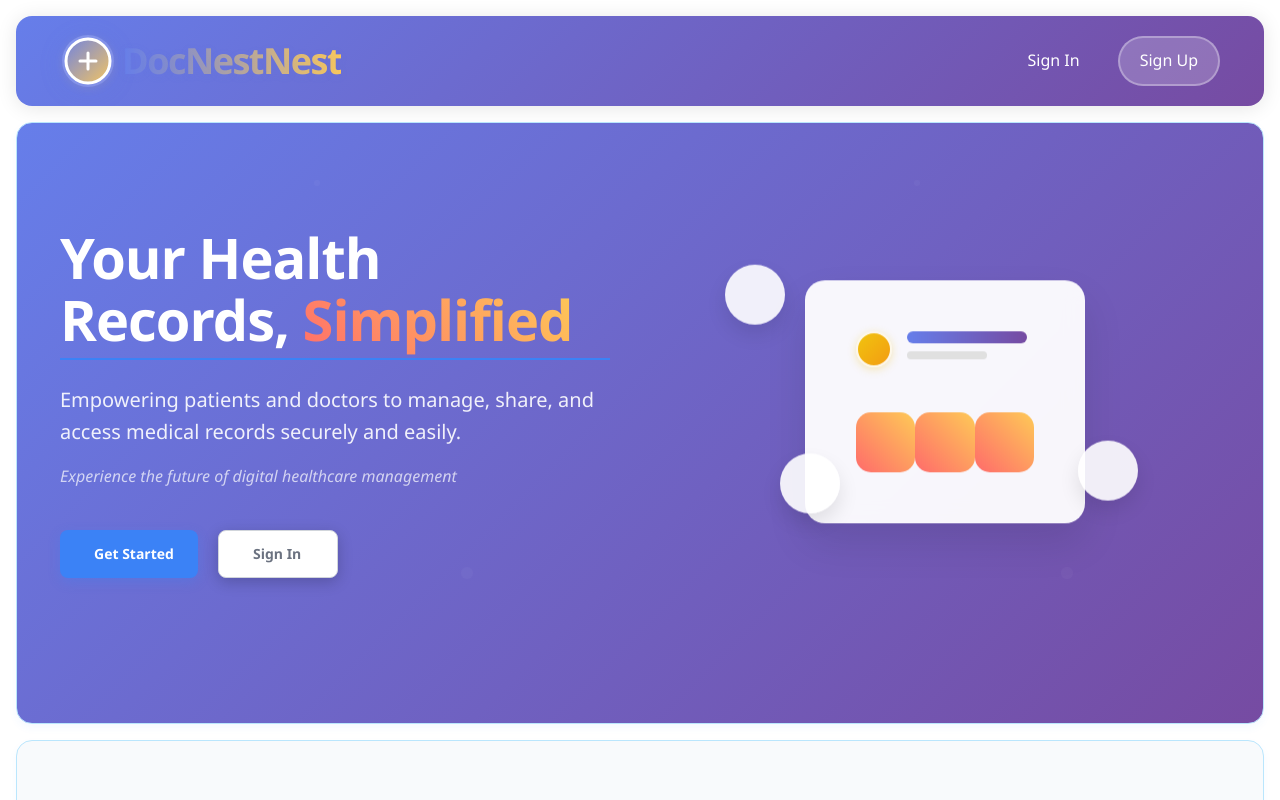
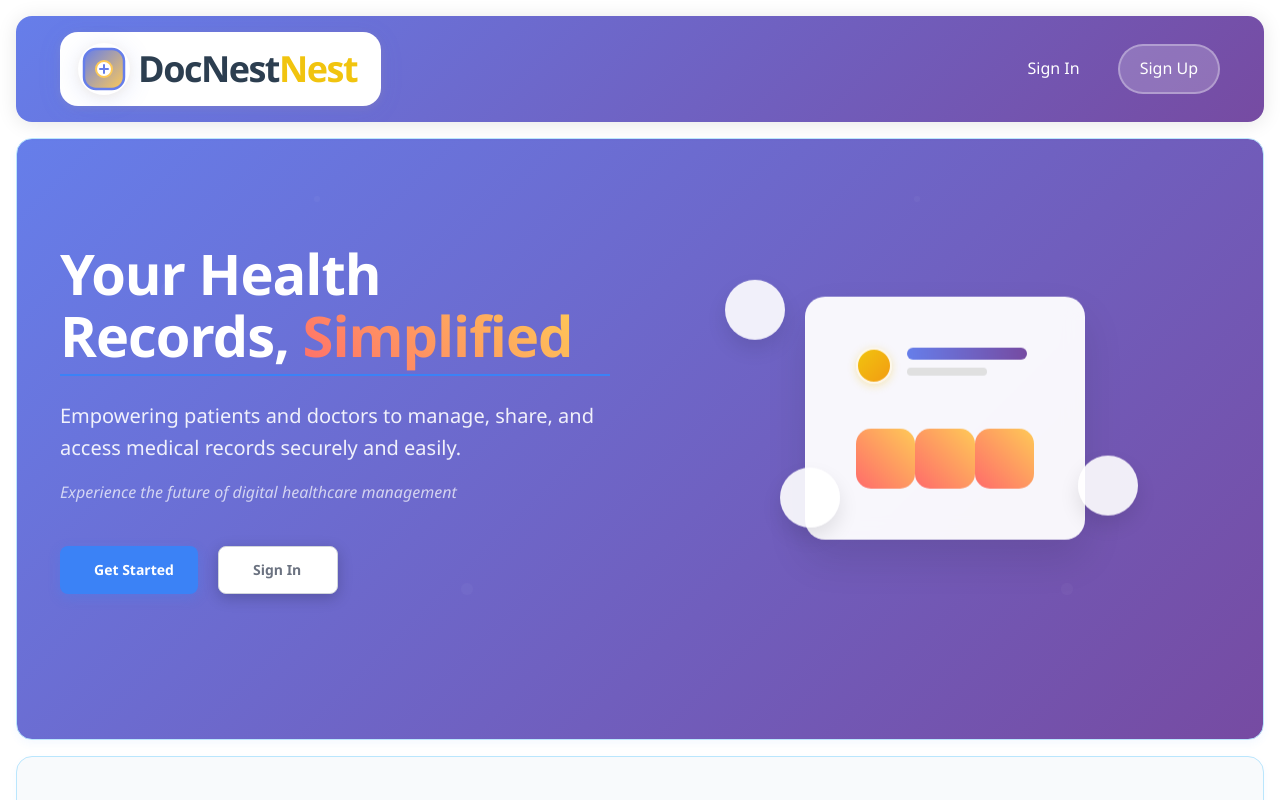
Before and after one commit to redowannahmed/DocNest, a React (Vite) app in the folder frontend/: page / in a window 1280 px wide. Shown: the top 800 px of the page. Built offline with nearby package versions, Linux system fonts and the light colour scheme.

Commit message:
fix logo

```diff
--- a/frontend/src/components/Homepage.jsx
+++ b/frontend/src/components/Homepage.jsx
@@ -7,18 +7,21 @@ const Homepage = () => {
       {/* Header Section */}
       <header className="header">
         <div className="container">
+          <div className="logo-box">
             <div className="logo custom-logo">
               <svg className="logo-svg" width="52" height="52" viewBox="0 0 52 52" fill="none" xmlns="http://www.w3.org/2000/svg">
-              <circle cx="26" cy="26" r="22" fill="url(#grad)" stroke="#fff" strokeWidth="3"/>
-              <path d="M18 26h16M26 18v16" stroke="#fff" strokeWidth="3" strokeLinecap="round"/>
+                <rect x="6" y="6" width="40" height="40" rx="12" fill="url(#docnest-gradient)" stroke="#667eea" strokeWidth="2.5"/>
+                <path d="M18 26c0-4.418 3.582-8 8-8s8 3.582 8 8-3.582 8-8 8-8-3.582-8-8z" fill="#fff" stroke="#feca57" strokeWidth="2"/>
+                <path d="M26 22v8M22 26h8" stroke="#667eea" strokeWidth="2" strokeLinecap="round"/>
                 <defs>
-                <linearGradient id="grad" x1="0" y1="0" x2="52" y2="52" gradientUnits="userSpaceOnUse">
+                  <linearGradient id="docnest-gradient" x1="6" y1="6" x2="46" y2="46" gradientUnits="userSpaceOnUse">
                     <stop stopColor="#667eea"/>
                     <stop offset="1" stopColor="#feca57"/>
                   </linearGradient>
                 </defs>
               </svg>
               <h1 className="logo-text">DocNest</h1>
+            </div>
           </div>
           <nav className="nav-buttons">
             <Link to="/signin" className="nav-link">
--- a/frontend/src/css/Homepage.css
+++ b/frontend/src/css/Homepage.css
@@ -1,3 +1,14 @@
+.logo-box {
+  background: #fff;
+  border-radius: 18px;
+  box-shadow: 0 4px 24px rgba(102,126,234,0.10), 0 2px 8px rgba(254,202,87,0.10);
+  padding: 0.5rem 1.5rem 0.5rem 1rem;
+  display: flex;
+  align-items: center;
+  justify-content: center;
+  min-width: 180px;
+  min-height: 60px;
+}
 /* Reset and Base Styles */
 * {
   margin: 0;
@@ -49,15 +60,14 @@
   border-radius: 50%;
   background: rgba(255,255,255,0.18);
 }
+
 .logo-text {
   font-size: 36px;
   font-weight: 900;
   letter-spacing: -1.5px;
-  background: linear-gradient(90deg, #667eea 0%, #feca57 100%);
-  -webkit-background-clip: text;
-  -webkit-text-fill-color: transparent;
-  background-clip: text;
-  text-shadow: 0 2px 8px rgba(102,126,234,0.10);
+  color: #667eea;
+  background: none;
+  text-shadow: none;
 }
 
 .nav-buttons {
```
Lines whose indentation alone changed are shown as unchanged.
